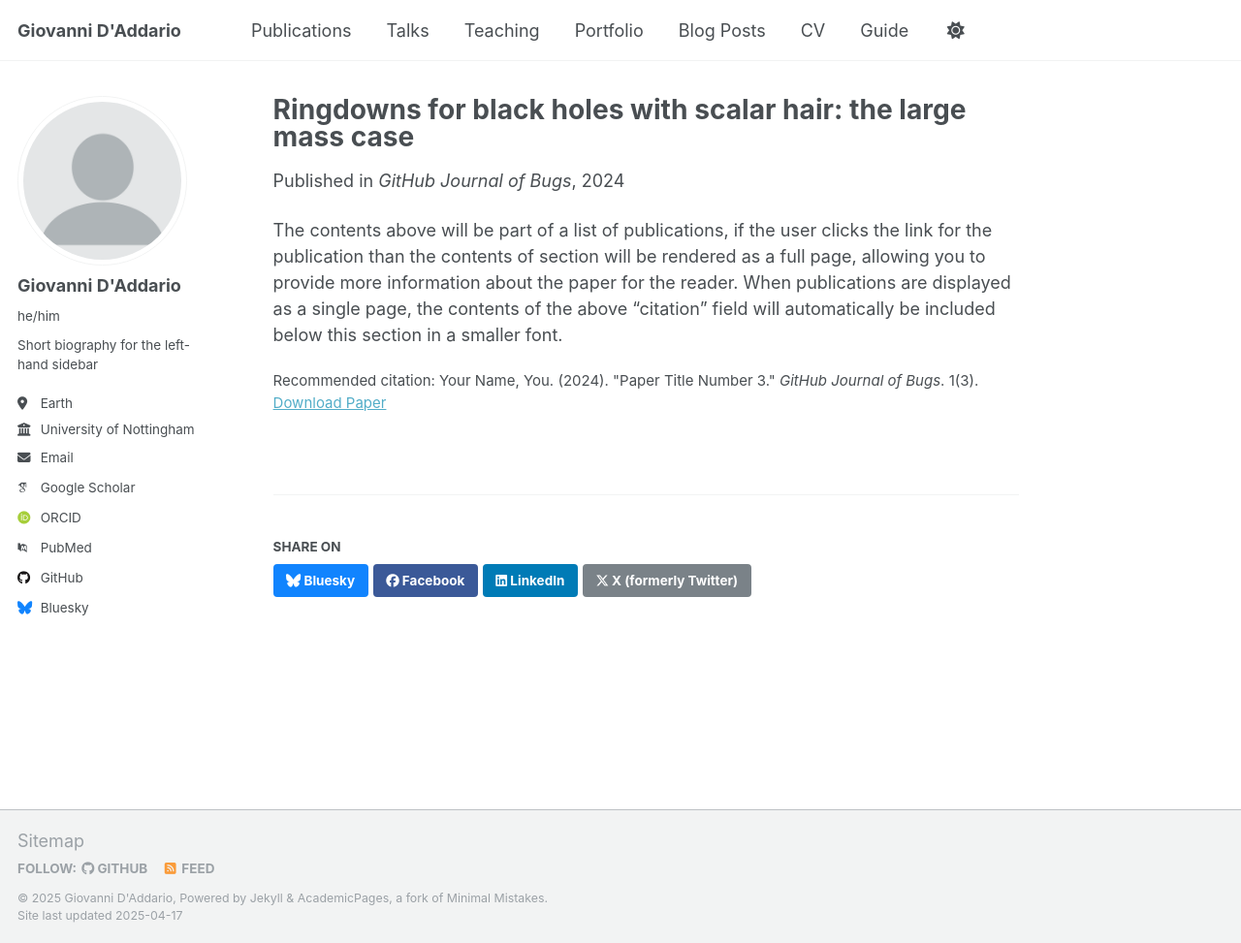
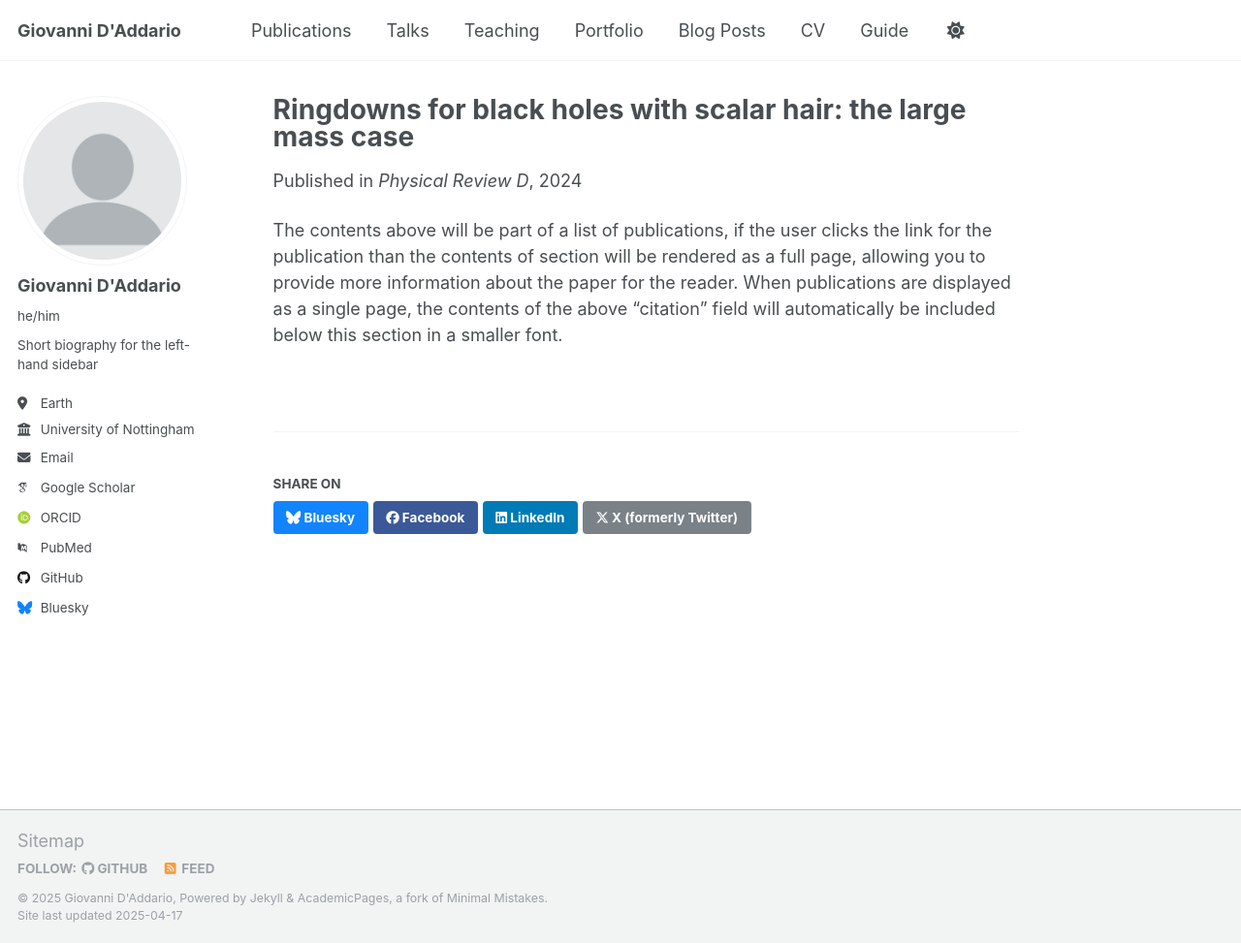
Before and after one commit to GiovanniDAddario/GiovanniDAddario.github.io, a Jekyll site: the page built from _publications/2023-11-29-Ringdowns-black-holes-scalar-hair-paper-1.md, in a window 1280 px wide and 973 px high. Shown: the whole window at 97% size. Built offline with Jekyll 4.4.1, drawn with Linux system fonts in a browser that asks for light colours; some web fonts are replaced.

Commit message:
Fix publications

```diff
--- a/_publications/2024-02-17-paper-title-number-4.md
+++ b/_publications/2023-11-29-Ringdowns-black-holes-scalar-hair-paper-1.md
@@ -1,13 +1,13 @@
 ---
 title: "Ringdowns for black holes with scalar hair: the large mass case"
 collection: publications
-category: journal
-permalink: /publication/2024-02-17-paper-title-number-4
+category: journal article
+permalink: /publication/2023-11-29-Ringdowns-black-holes-scalar-hair-paper-1
 excerpt: 'This paper is about fixing template issue #693.'
-date: 2024-02-17
-venue: 'GitHub Journal of Bugs'
-paperurl: 'http://academicpages.github.io/files/paper3.pdf'
-citation: 'Your Name, You. (2024). &quot;Paper Title Number 3.&quot; <i>GitHub Journal of Bugs</i>. 1(3).'
+date: 2024-04-18
+venue: 'Physical Review D'
+paperurl: 'https://journals.aps.org/prd/abstract/10.1103/PhysRevD.109.084046'
+citation: #'Your Name, You. (2024). &quot;Paper Title Number 3.&quot; <i>GitHub Journal of Bugs</i>. 1(3).'
 ---
 
 The contents above will be part of a list of publications, if the user clicks the link for the publication than the contents of section will be rendered as a full page, allowing you to provide more information about the paper for the reader. When publications are displayed as a single page, the contents of the above "citation" field will automatically be included below this section in a smaller font.
```
